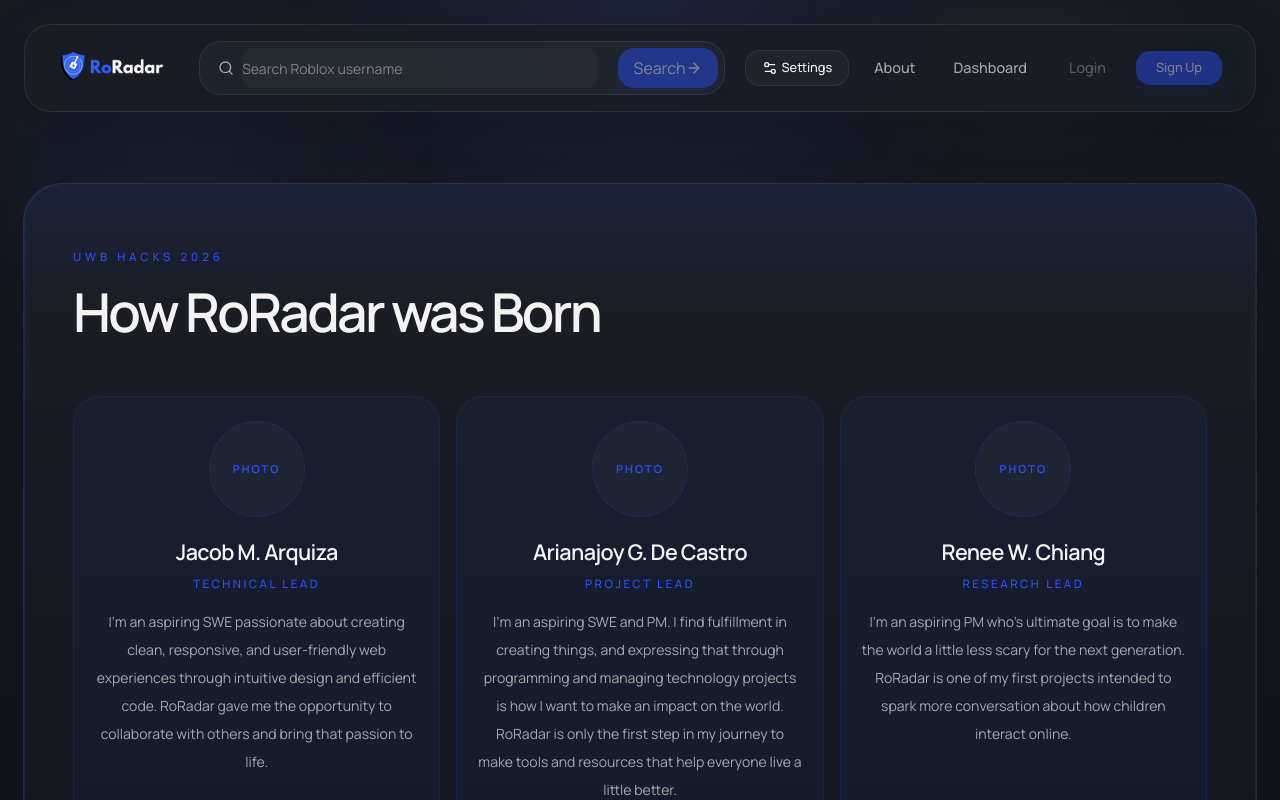
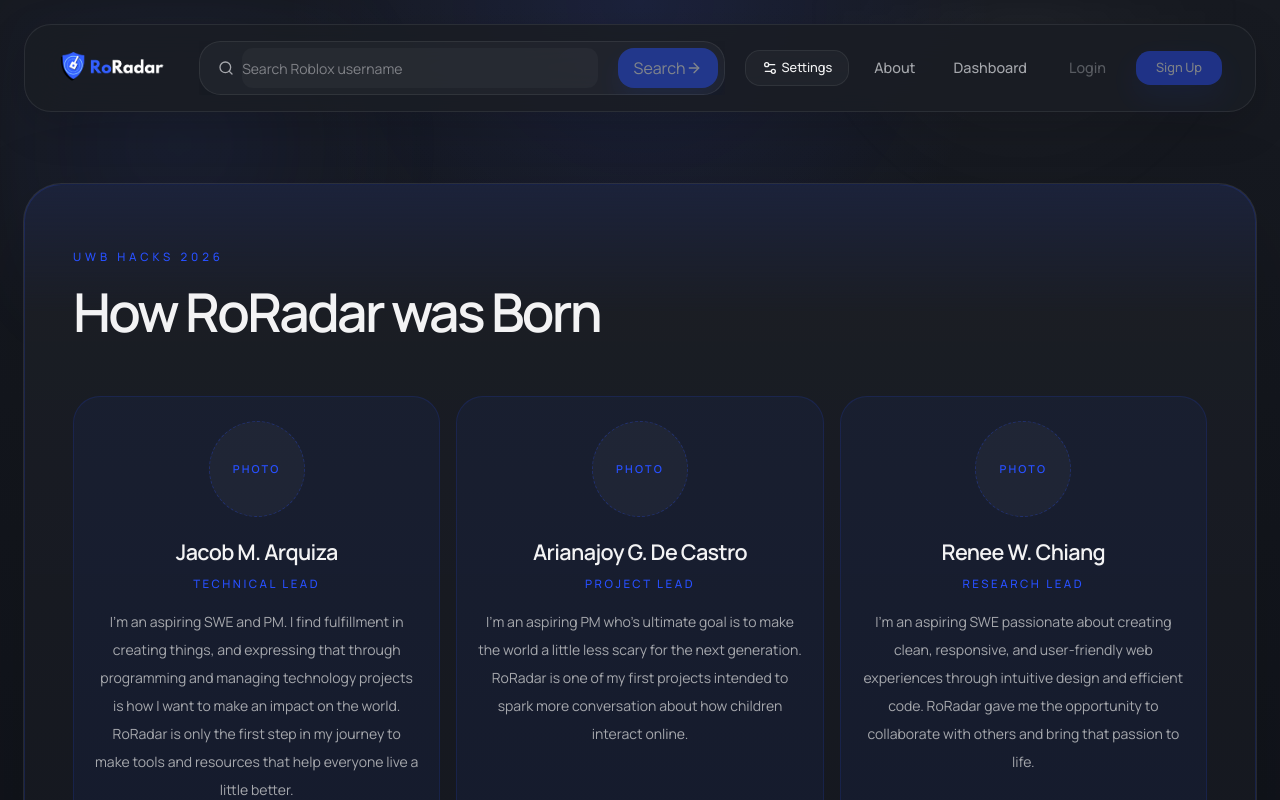
Before and after one commit to jacobArquiza/UWB-Hacks-2026, a Next.js app: page /about in a window 1280 px wide. Shown: the top 800 px of the page. Built offline with nearby package versions, Linux system fonts and the light colour scheme; no server answers.

Commit message:
Pushed for public.

```diff
--- a/src/app/about/page.tsx
+++ b/src/app/about/page.tsx
@@ -49,21 +49,21 @@
     name: "Jacob M. Arquiza",
     role: "Technical Lead",
     blurb:
-      "I'm an aspiring SWE passionate about creating clean, responsive, and user-friendly web experiences through intuitive design and efficient code. RoRadar gave me the opportunity to collaborate with others and bring that passion to life.",
+    "I'm an aspiring SWE and PM. I find fulfillment in creating things, and expressing that through programming and managing technology projects is how I want to make an impact on the world. RoRadar is only the first step in my journey to make tools and resources that help everyone live a little better.",
     linkedin: "https://www.linkedin.com/in/jacob-arquiza/",
   },
   {
     name: "Arianajoy G. De Castro",
     role: "Project Lead",
     blurb:
-      "I'm an aspiring SWE and PM. I find fulfillment in creating things, and expressing that through programming and managing technology projects is how I want to make an impact on the world. RoRadar is only the first step in my journey to make tools and resources that help everyone live a little better.",
+    "I'm an aspiring PM who's ultimate goal is to make the world a little less scary for the next generation. RoRadar is one of my first projects intended to spark more conversation about how children interact online.",
     linkedin: "https://www.linkedin.com/in/arianajoy-de-castro-6732112b8/",
   },
   {
     name: "Renee W. Chiang",
     role: "Research Lead",
     blurb:
-       "I'm an aspiring PM who's ultimate goal is to make the world a little less scary for the next generation. RoRadar is one of my first projects intended to spark more conversation about how children interact online.",
+    "I'm an aspiring SWE passionate about creating clean, responsive, and user-friendly web experiences through intuitive design and efficient code. RoRadar gave me the opportunity to collaborate with others and bring that passion to life.",
       linkedin: "https://www.linkedin.com/in/reneewchiang/",
   },
 ];
```
Lines whose indentation alone changed are shown as unchanged.
